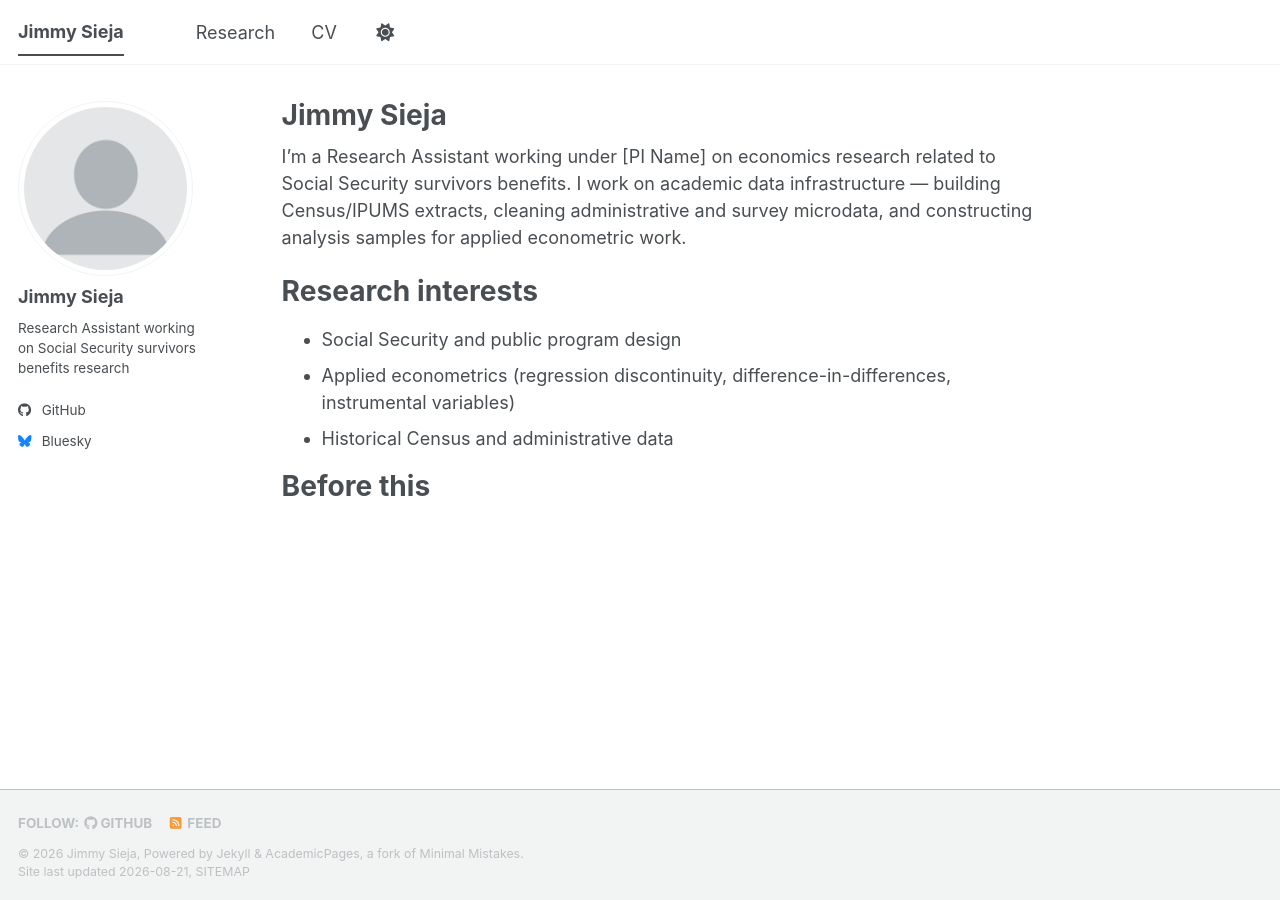
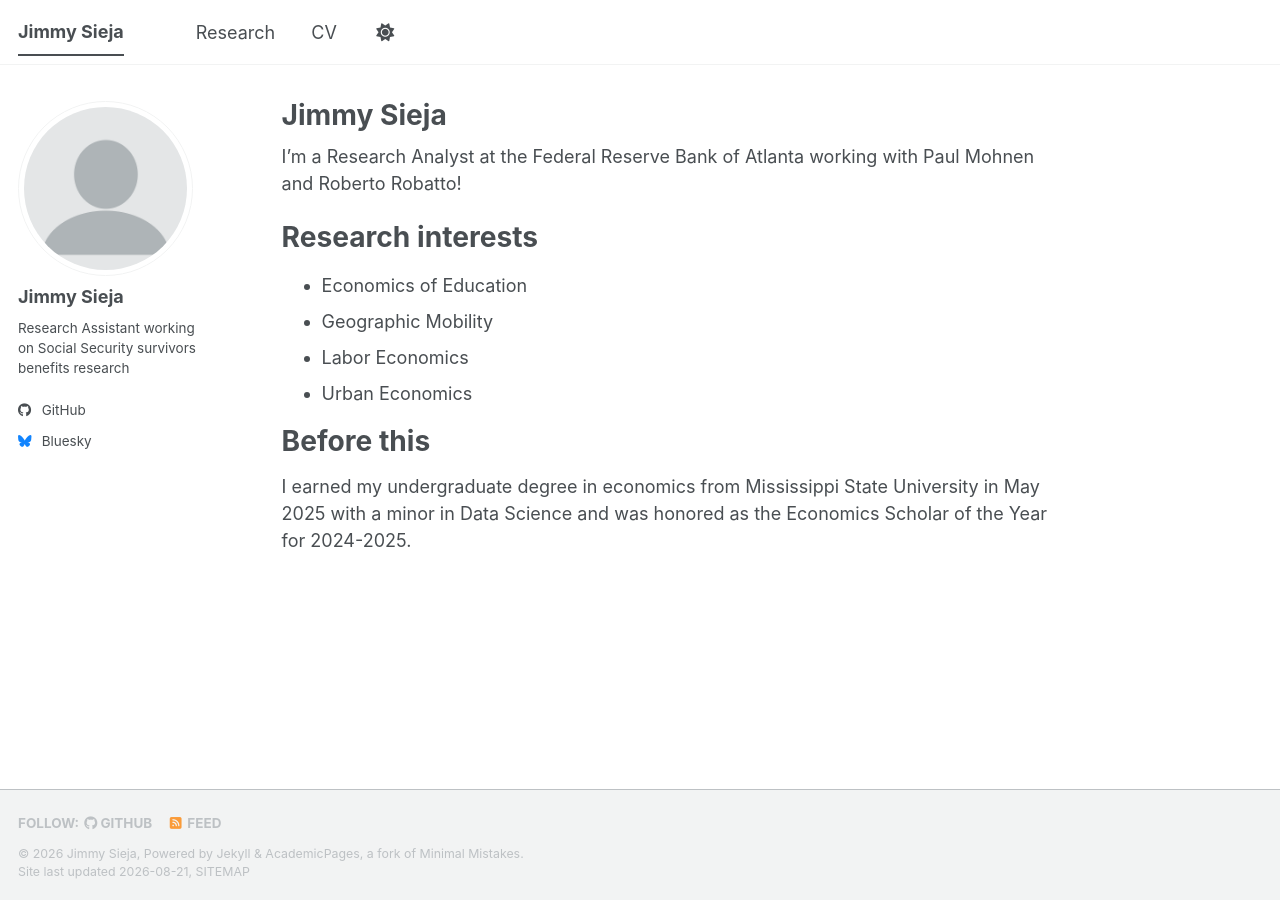
Before and after one commit to jimmysieja/jimmysieja.github.io, a Jekyll site: the page built from _pages/about.md, in a window 1280 px wide. Built offline with Jekyll 4.4.1, drawn with Linux system fonts in a browser that asks for light colours; a style sheet for code colours, icons or effects is not loaded.

Commit message:
update bio

```diff
--- a/_pages/about.md
+++ b/_pages/about.md
@@ -7,7 +7,7 @@ redirect_from:
   - /about.html
 ---
 
-I'm a Research Assistant working under [PI Name] on economics research related to Social Security survivors benefits. I work on academic data infrastructure — building Census/IPUMS extracts, cleaning administrative and survey microdata, and constructing analysis samples for applied econometric work.
+I'm a Research Analyst at the Federal Reserve Bank of Atlanta working with Paul Mohnen and Roberto Robatto!
 
 <!-- Replace the two paragraphs above with your own bio: who you work with, what you're broadly interested in, and what you did before this role (undergrad, prior jobs, etc.) -->
 
@@ -15,10 +15,12 @@ Research interests
 ======
 <!-- A short list or paragraph of the substantive areas you work on / are interested in.
      Example: -->
-- Social Security and public program design
-- Applied econometrics (regression discontinuity, difference-in-differences, instrumental variables)
-- Historical Census and administrative data
+- Economics of Education
+- Geographic Mobility
+- Labor Economics
+- Urban Economics
 
 Before this
 ======
 <!-- Optional: a line or two on your background — school, prior positions, etc. -->
+I earned my undergraduate degree in economics from Mississippi State University in May 2025 with a minor in Data Science and was honored as the Economics Scholar of the Year for 2024-2025.
```
